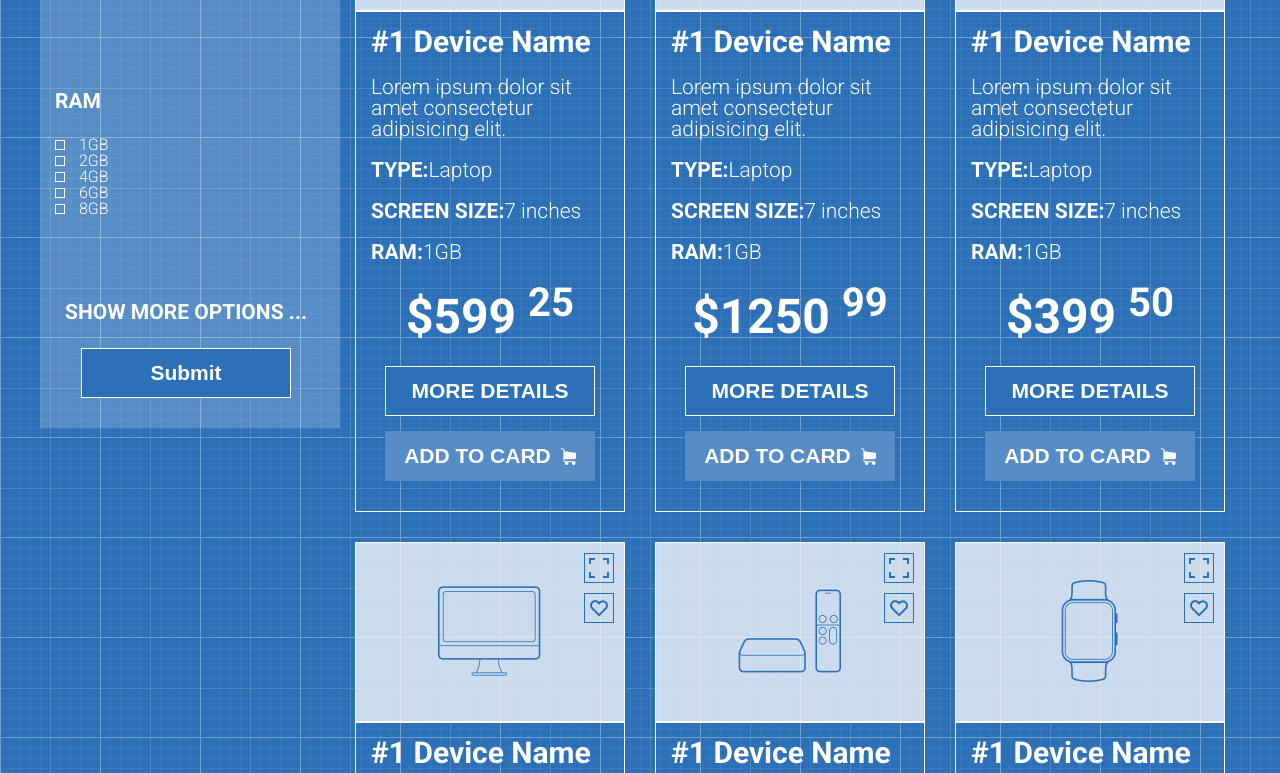
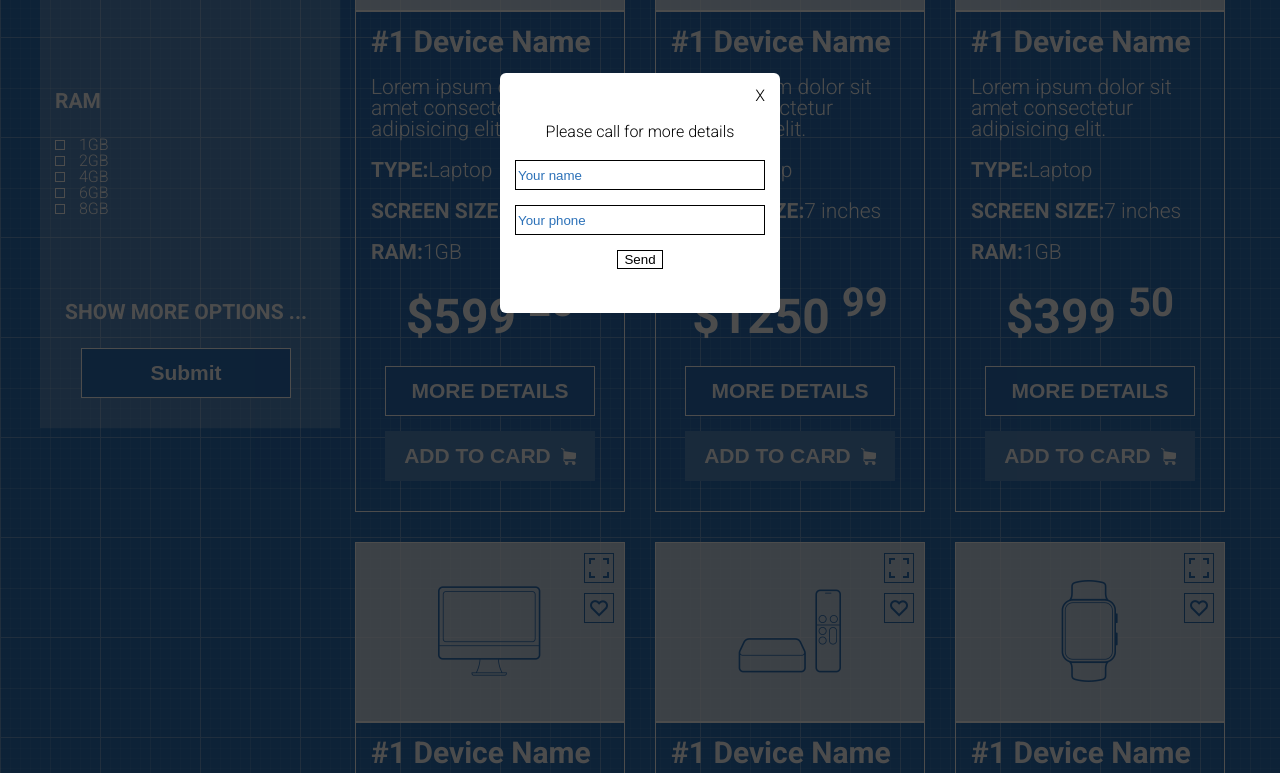
Before and after one commit to filipovandrij/ht10-skillup, a plain HTML site: page index.html in a window 1280 px wide. Both pictures are taken after a click on the button "Submit". Shown: the part 463-1236 px from the top of the page. Drawn offline with Linux system fonts and the light colour scheme.

Commit message:
finished 19th lesson and fixed css

```diff
--- a/app.js
+++ b/app.js
@@ -28,15 +28,40 @@ for (let i = 0; i < addToCardBtns.length; i++) {
 //ht-18 js likes↓↓↓↓↓
 
 let likeBtns = document.querySelectorAll(".click-like");
-console.log(likeBtns);
 
 likeBtns.forEach((btn) =>
-  btn.addEventListener("click", function () {
+  btn.addEventListener("click", function (e) {
     // if (btn.classList.contains("liked")) {
     //   btn.classList.remove("liked");
     // } else {
     //   btn.classList.add("liked");
     // }
-    btn.classList.toggle("liked");
+    // btn.classList.toggle("liked");
+
+    e.target.classList.toggle("liked");
+    // e.target.style.background = "red";
   })
 );
+
+let detailsBtns = document.querySelectorAll(".btn_info");
+
+let modalWindow = document.querySelector(".modal");
+
+let closeBtn = document.querySelector(".btn-close");
+
+detailsBtns.forEach((btn) =>
+  btn.addEventListener("click", function () {
+    modalWindow.classList.add("show");
+  })
+);
+
+closeBtn.addEventListener("click", function () {
+  modalWindow.classList.remove("show");
+});
+
+// закрить когда нажимаешь на фоновий екран
+modalWindow.addEventListener("click", function (e) {
+  if (e.target === modalWindow) {
+    modalWindow.classList.remove("show");
+  }
+});
--- a/index.html
+++ b/index.html
@@ -356,6 +356,27 @@
           ⓒ Copyright 2017
     </div>
   </footer>
+
+
+  <div class="modal">
+    <div class="modal-block">
+        <form action="">
+            <div class="btn-wrap">
+                <div class="btn-close">X</div>
+            </div>
+
+            <h3 class="modal-h3">Please call for more details</h3>
+            <div class="form-field">
+                <input type="text" placeholder="Your name">
+            </div>
+            <div class="form-field">
+                <input type="text" placeholder="Your phone">
+            </div>
+            <button>Send</button>
+        </form>
+    </div>
+</div>
+
   <script src="app.js"></script>
   </body>
 </html>
--- a/style.css
+++ b/style.css
@@ -486,7 +486,7 @@ aside form {
     margin-top: 25px;
 display: flex;
 flex-direction: column;
-justify-content: space-between;
+justify-content: space-around;
 height: 100%;
 width: 100%;
 align-items: flex-start;
@@ -531,3 +531,68 @@ footer>.container{
 color: #2c71b8;
 font-weight: 300;
 }
+
+.modal {
+    position: fixed;
+    top:0;
+    left: 0;
+    right: 0;
+    bottom: 0;
+    background-color: rgba(0, 0, 0, 0.7);
+    display: none;
+}
+.modal-block {
+    width: 280px;
+    height: 240px;
+    background-color: white;
+    padding: 15px;
+    text-align: center;
+    border-radius: 6px;
+    margin: 100px auto;
+}
+
+.modal-block button{
+    margin: auto;
+    display: block;
+    justify-content: center;
+    align-items: center;
+    height: auto;
+    width: auto;
+    background: none;
+    border: 1px solid black;
+}
+.modal-block>form{
+    border: none;
+    display: block;
+    width: auto;
+    height: auto;
+}
+.btn-wrap {
+    display: flex;
+    justify-content: flex-end;
+}
+.btn-wrap .btn-close {
+    cursor: pointer;
+}
+.form-field {
+    margin-bottom: 15px;
+}
+.form-field input {
+    margin-left: auto;
+    border: 1px solid black;
+    background: none ;
+    width: 100%;
+    height: 30px;
+}
+
+.modal-h3{
+    margin: 20px 0 20px;
+}
+
+.show{
+    display: block;
+}
+
+.hide{
+    display: none;
+}
```
